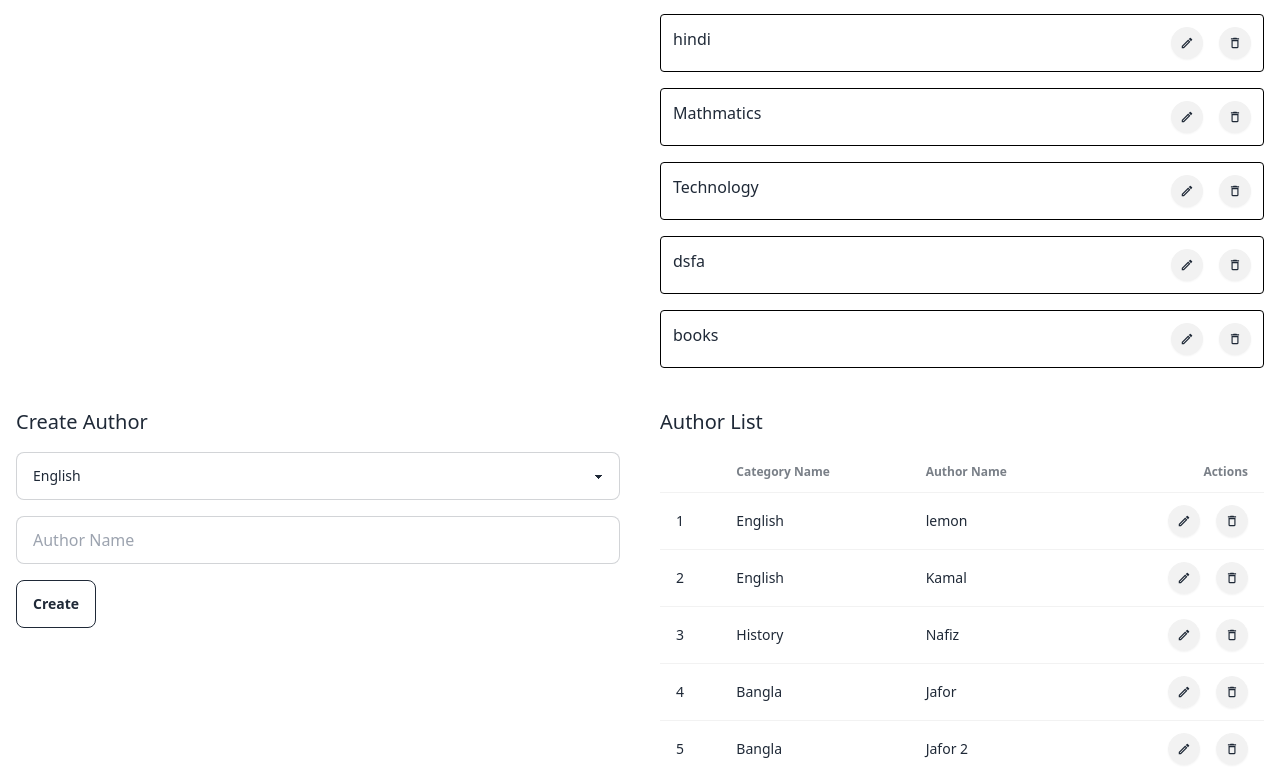
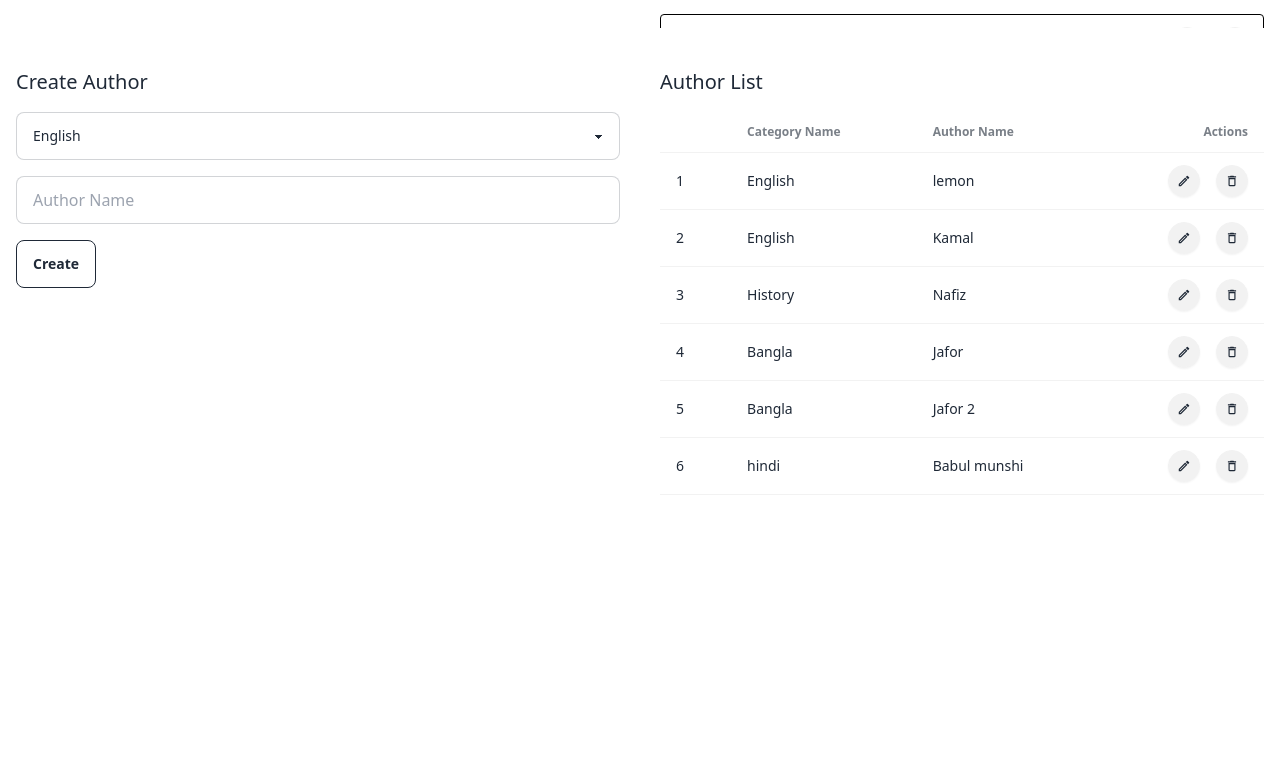
Before and after one commit to hmjuel78/advanced-blogging, a React (Vite) app: page / in a window 1280 px wide. Shown: the part 504-1280 px from the top of the page. After the commit the page ends 1040 px from the top, so only its background shows below. Built offline with nearby package versions, Linux system fonts and the light colour scheme; data requests are answered from the project's data file.

Commit message:
some fixes

```diff
--- a/db.json
+++ b/db.json
@@ -33,12 +33,12 @@
       "id": 8
     },
     {
-      "name": "dsfa",
-      "id": 9
+      "name": "books",
+      "id": 10
     },
     {
-      "name": "books",
-      "id": 10
+      "name": "Movies",
+      "id": 11
     }
   ],
   "authors": [
@@ -81,6 +81,16 @@
       "name": "Abdullah",
       "category_id": "10",
       "id": 10
+    },
+    {
+      "name": "Alax",
+      "category_id": "11",
+      "id": 11
+    },
+    {
+      "name": "Aslam",
+      "category_id": "5",
+      "id": 12
     }
   ],
   "tags": [
@@ -107,6 +117,10 @@
     {
       "name": "technology",
       "id": 6
+    },
+    {
+      "name": "best",
+      "id": 7
     }
   ],
   "blogs": [
@@ -160,6 +174,18 @@
         4
       ],
       "id": 4
+    },
+    {
+      "author_id": "4",
+      "category_id": "2",
+      "title": "iphone 16",
+      "desc": "fdsa dsfa",
+      "dateTime": "2024-09-24T10:05:15.546Z",
+      "tags": [
+        6,
+        2
+      ],
+      "id": 6
     }
   ],
   "comments": [
--- a/src/App.jsx
+++ b/src/App.jsx
@@ -1,33 +1,9 @@
-import { useState } from 'react'
-import reactLogo from './assets/react.svg'
-import viteLogo from '/vite.svg'
 import './App.css'
 
 function App() {
-  const [count, setCount] = useState(0)
 
   return (
     <>
-      <div>
-        <a href="https://vitejs.dev" target="_blank">
-          <img src={viteLogo} className="logo" alt="Vite logo" />
-        </a>
-        <a href="https://react.dev" target="_blank">
-          <img src={reactLogo} className="logo react" alt="React logo" />
-        </a>
-      </div>
-      <h1>Vite + React</h1>
-      <div className="card">
-        <button onClick={() => setCount((count) => count + 1)}>
-          count is {count}
-        </button>
-        <p>
-          Edit <code>src/App.jsx</code> and save to test HMR
-        </p>
-      </div>
-      <p className="read-the-docs">
-        Click on the Vite and React logos to learn more
-      </p>
     </>
   )
 }
--- a/src/components/author/AuthorList.jsx
+++ b/src/components/author/AuthorList.jsx
@@ -28,7 +28,7 @@
         <div>
             <h2 className='text-xl mb-4'>Author List</h2>
 
-            <div className="overflow-x-auto">
+            <div className="overflow-x-auto max-h-96 overflow-y-auto">
                 <table className="table">
                     <thead>
                         <tr>
--- a/src/components/blog/BlogForm.jsx
+++ b/src/components/blog/BlogForm.jsx
@@ -16,7 +16,6 @@
     const [blogBody, setBlogBody] = useState('')
     const [selectCategory, setSelectCategory] = useState('')
     const [selectAuthor, setSelectAuthor] = useState('')
-    // const [selectTag, setSelectTag] = useState('')
     const { categories } = useSelector(categorySelector)
     const { authorsByCat } = useSelector(authorSelector)
     const [selectDropData, setSelectDropData] = useState([])
@@ -34,25 +33,31 @@
             setSelectAuthor(e.target.value)
         }
     }
+    const resetField = () => {
+        setBlogTitle('')
+        setBlogBody('')
+        setSelectCategory('')
+        setSelectAuthor('')
+        setSelectDropData([])
+    }
     const blogOnSubmit = (e) => {
         e.preventDefault()
         if (blogTitle.trim() === '' || blogBody.trim() === '') {
             return toast.error('Type all Field properly!!!')
         }
+        const tagArray = selectDropData.map(select => select.id)
         const newBlog = {
             author_id: selectAuthor,
             category_id: selectCategory,
             title: blogTitle,
             desc: blogBody,
             dateTime: dayjs().utc(),
-            tags: selectDropData,
+            tags: tagArray,
         }
 
         if (editableBlog) {
-            console.log("update function here")
             toast.success("Blog update Successfully !!!")
         } else {
-            console.log("new create function")
             dispatch(blogCreate(newBlog))
             toast.success("Blog Create Successfully !!!")
         }
@@ -64,23 +69,11 @@
         dispatch(categoryFetch())
     }, [dispatch])
 
-    // const handleTagChnage = (tags) => {
-    //     setSelectTag(tags)
-    // }
-
-    const resetField = () => {
-        setBlogTitle('')
-        setBlogBody('')
-        setSelectCategory('')
-        setSelectAuthor('')
-        setSelectDropData([])
-    }
-
     return (
         <div>
             <h2 className="text-xl mb-3">Create Blog</h2>
+
             <form onSubmit={blogOnSubmit} className="space-y-4">
-
                 <select
                     onChange={changeHandleBlog}
                     defaultValue={'DEFAULT'}
--- a/src/components/category/CategoryList.jsx
+++ b/src/components/category/CategoryList.jsx
@@ -26,7 +26,7 @@
     return (
         <div>
             <h2 className="text-xl mb-3">Category list</h2>
-            <ul className="space-y-4">
+            <ul className="space-y-4 max-h-96 overflow-y-auto">
                 {
                     categories &&
                     categories.map(category => (
--- a/src/components/tag-input/TagInputWithSearch.jsx
+++ b/src/components/tag-input/TagInputWithSearch.jsx
@@ -22,21 +22,10 @@
     const dropDownhandler = (dropData) => {
 
         const isExistTag = selectDropData.find((selectdata) => parseInt(selectdata.id) === parseInt(dropData.id))
-
         const newTag = {
             id: dropData.id,
             name: dropData.name
         }
-
-        // if (isExistTag) {
-        //     return console.log('already ache')
-        // } else {
-        //     setSelectDropData([...selectDropData, newTag])
-        //     setOpen(false)
-        //     setSearchValue("")
-        // }
-        console.log(isExistTag, dropData.id)
-
 
         if (isExistTag) {
             setOpen(false)
@@ -48,7 +37,7 @@
             setSearchValue("")
         }
     }
-    console.log(selectDropData)
+
     const searchOnchageHandle = (e) => {
         setSearchValue(e.target.value)
 
@@ -82,7 +71,6 @@
                 <div
                     onClick={() => setOpen(!open)}
                     className={`w-full p-2 flex gap-2 h-full items-center rounded`}
-                    htmlFor='searchInput'
                 >
                     {
                         selectDropData && selectDropData.length > 0 ?
@@ -105,7 +93,6 @@
                         isSearch === true &&
                         <div className="flex items-center sticky top-0 w-full">
                             <input
-                                id="searchInput"
                                 type="text"
                                 value={searchValue}
                                 onChange={searchOnchageHandle}
@@ -120,9 +107,7 @@
                         <li key={dropData.id} className={`p-2 text-sm hover:bg-sky-600 hover:text-white
                             ${dropData.name.toLowerCase() === selectDropData && "bg-sky-600 text-white"}
                             ${dropData?.name?.toLowerCase().includes(searchValue.toLowerCase()) ? "block" : "hidden"} `}
-
                             onClick={() => dropDownhandler(dropData)}
-                            value={dropData.id}
                         >
                             {dropData?.name}
                         </li>
--- a/src/pages/Categories.jsx
+++ b/src/pages/Categories.jsx
@@ -12,7 +12,7 @@
 
 
     return (
-        <div className="grid md:grid-cols-2 gap-10 max-w-7xl mx-auto mt-10 px-4">
+        <div className="grid md:grid-cols-2 gap-10 max-w-7xl mx-auto my-10 px-4">
             <CategoryForm editableCat={editableCat} setEditableCat={setEditableCat} />
             <CategoryList setEditableCat={setEditableCat} />
             <AuthorForm editableAuthor={editableAuthor} setEditableAuthor={setEditableAuthor} />
--- a/src/routes/Root.jsx
+++ b/src/routes/Root.jsx
@@ -4,9 +4,9 @@
 
     return (
         <>
-            <div className="drawer">
+            <div className="drawer sticky top-0">
                 <input id="my-drawer-3" type="checkbox" className="drawer-toggle" />
-                <div className="drawer-content flex flex-col">
+                <div className="drawer-content flex flex-col ">
                     {/* Navbar */}
                     <div className="navbar bg-base-300 w-full">
                         <div className="flex-none md:hidden">
```
